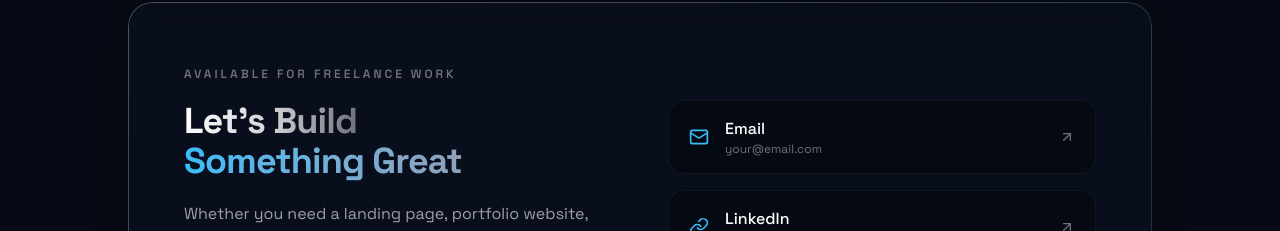
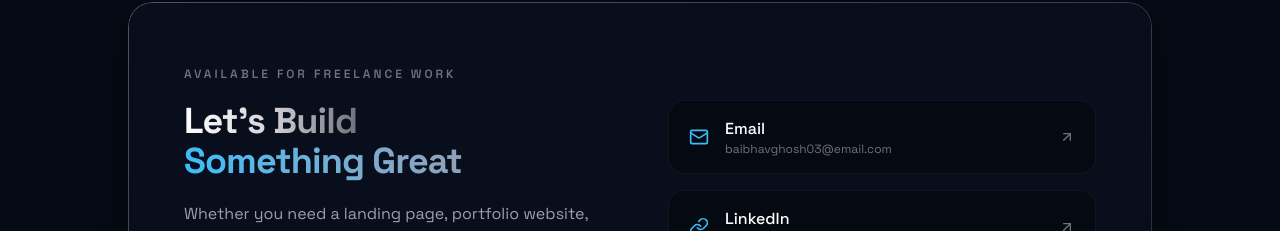
Before and after one commit to Baibhab03/Portfolio, a Next.js app: page / in a window 1280 px wide. Shown: the part 5927-6158 px from the top of the page. Built offline with nearby package versions, Linux system fonts and the light colour scheme.

Commit message:
feat: portfolio refresh

```diff
--- a/src/components/CTA.tsx
+++ b/src/components/CTA.tsx
@@ -55,7 +55,7 @@ export default function CTA() {
               <div className="space-y-4">
 
                 <a
-                  href="mailto:your@email.com"
+                  href="mailto:baibhavghosh03@email.com"
                   className="group flex items-center justify-between rounded-2xl border border-white/5 bg-black/30 px-5 py-4 hover:border-[#38bdf8]/30 transition-all duration-300"
                 >
                   <div className="flex items-center gap-4">
@@ -63,7 +63,7 @@ export default function CTA() {
                     <div>
                       <p className="text-white font-medium">Email</p>
                       <p className="text-xs text-zinc-500">
-                        your@email.com
+                        baibhavghosh03@email.com
                       </p>
                     </div>
                   </div>
@@ -72,7 +72,7 @@ export default function CTA() {
                 </a>
 
                 <a
-                  href="https://linkedin.com/in/your-profile"
+                  href="https://www.linkedin.com/in/baibhab-ghosh-110187384"
                   target="_blank"
                   rel="noopener noreferrer"
                   className="group flex items-center justify-between rounded-2xl border border-white/5 bg-black/30 px-5 py-4 hover:border-[#38bdf8]/30 transition-all duration-300"
@@ -91,7 +91,7 @@ export default function CTA() {
                 </a>
 
                 <a
-                  href="https://github.com/Baibahb03"
+                  href="https://github.com/Baibhab03"
                   target="_blank"
                   rel="noopener noreferrer"
                   className="group flex items-center justify-between rounded-2xl border border-white/5 bg-black/30 px-5 py-4 hover:border-[#38bdf8]/30 transition-all duration-300"
```
